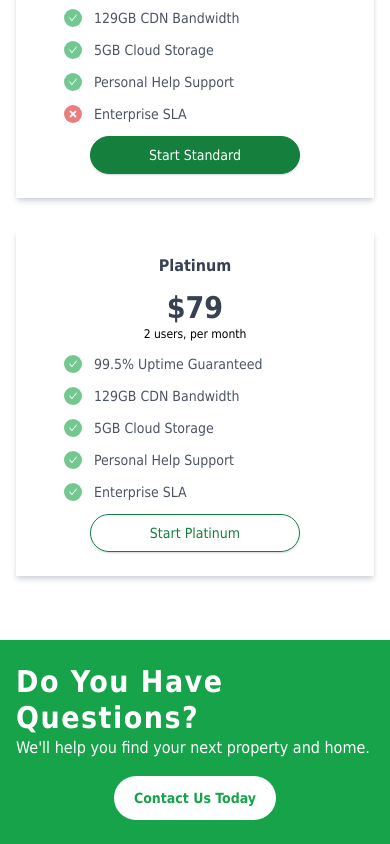
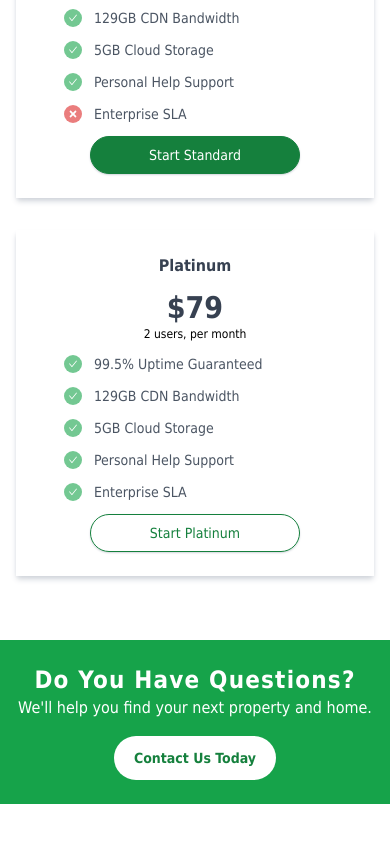
Before and after one commit to naicfc/Real-Estate, a React (Create React App) app: page / in a window 390 px wide. Shown: the part 6505-7349 px from the top of the page. After the commit the page ends 7309 px from the top, so only its background shows below. Built offline with nearby package versions, Linux system fonts and the light colour scheme; no server answers.

Commit message:
minor UI changes

```diff
--- a/src/components/questions/Questions.jsx
+++ b/src/components/questions/Questions.jsx
@@ -1,15 +1,17 @@
-import React from 'react'
+import React from "react";
 
 export default function Questions() {
   return (
-    <div className='lg:px-28 px-4 py-6 bg-green-600 flex flex-col md:flex-row gap-4 justify-between items-center'>
-        <div className='text-white'>
-            <h1 className='capitalize text-3xl font-semibold tracking-wider'>do you have questions?</h1>
-            <p className=''>We'll help you find your next property and home.</p>
-        </div>
-        <div className='bg-white text-green-600 px-5 py-3 rounded-full text-sm font-semibold capitalize'>
-            Contact us today
-        </div>
+    <div className="lg:px-28 px-4 py-6 bg-green-600 flex flex-col md:flex-row gap-4 justify-between items-center">
+      <div className="text-white">
+        <h1 className="capitalize text-2xl text-center md:text-3xl font-semibold tracking-wider">
+          do you have questions?
+        </h1>
+        <p className="">We'll help you find your next property and home.</p>
+      </div>
+      <div className="bg-white text-green-700 px-5 py-3 rounded-full text-sm font-semibold capitalize">
+        Contact us today
+      </div>
     </div>
-  )
+  );
 }
```
